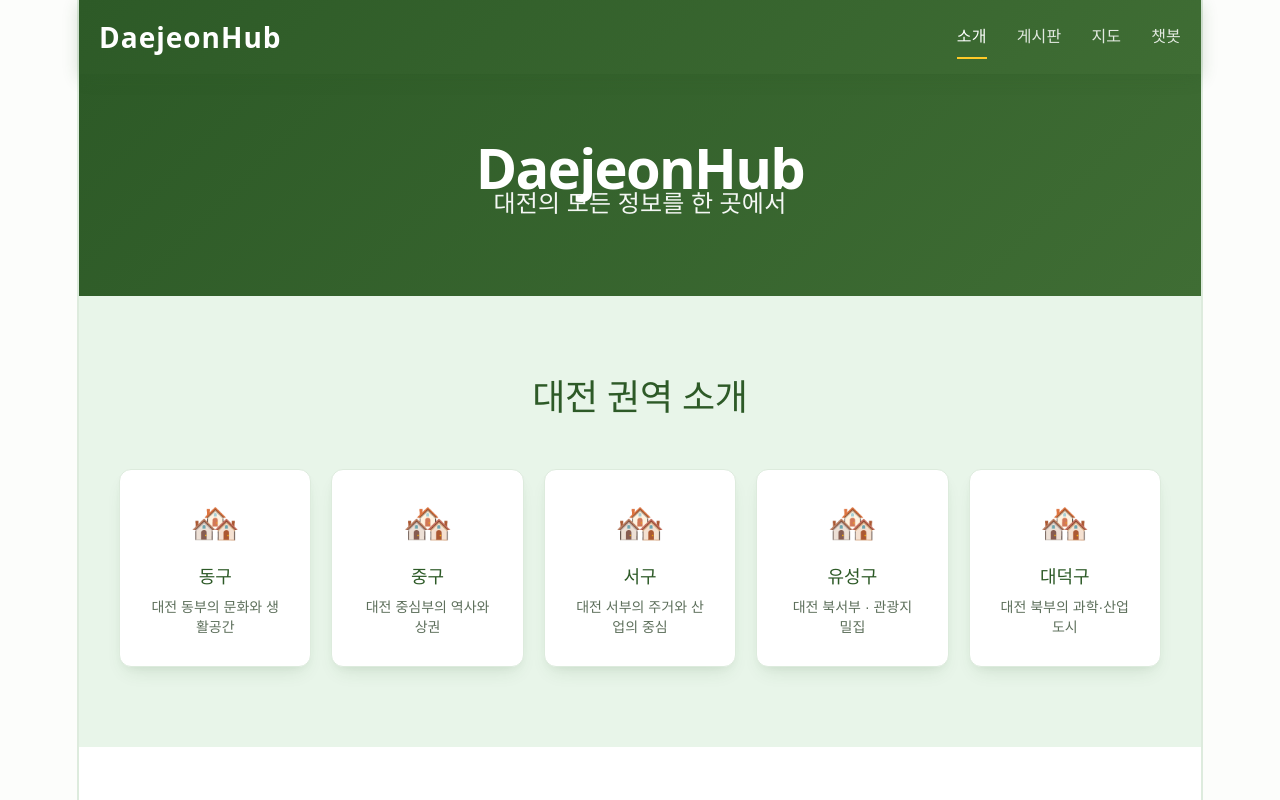
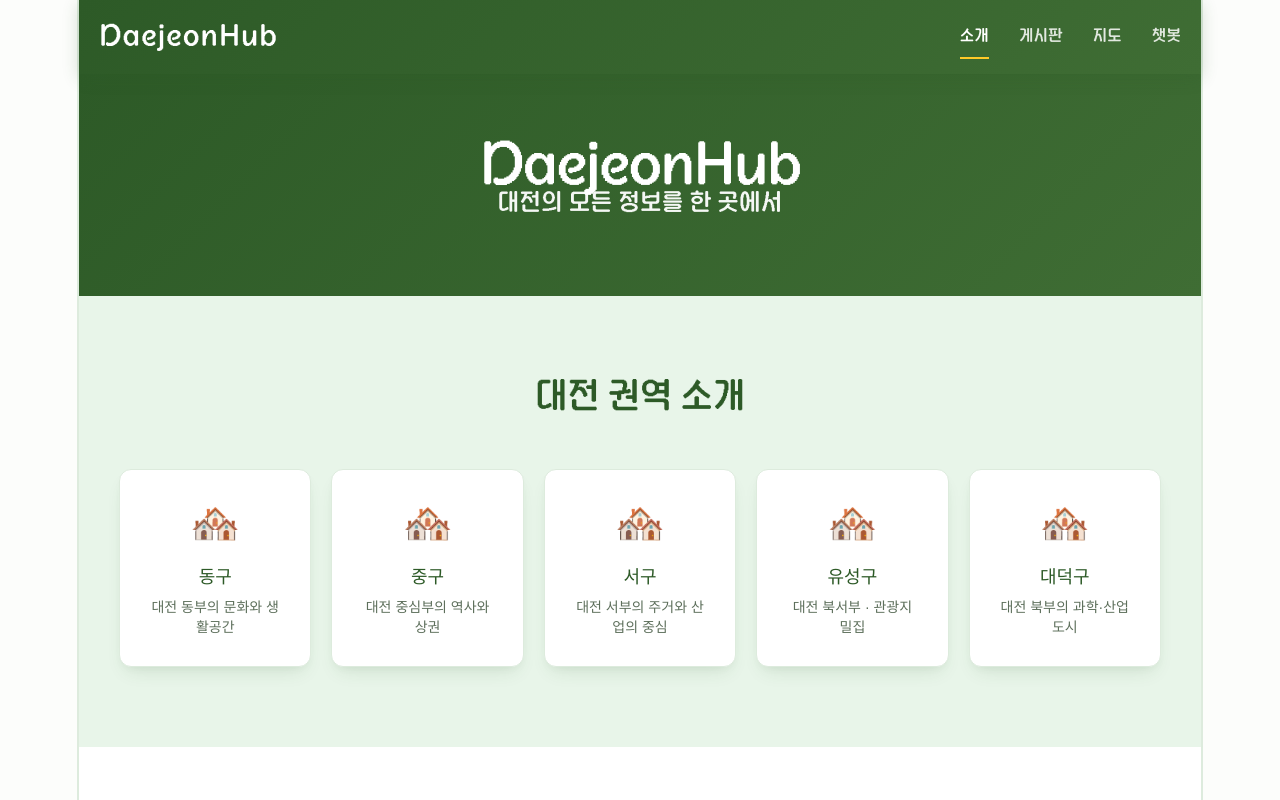
Before and after one commit to dang0321/Daejeonhub, a Vue app: page / in a window 1280 px wide. Shown: the top 800 px of the page. Built offline with nearby package versions, Linux system fonts and the light colour scheme; no server answers.

Commit message:
font 적용

```diff
--- a/src/style.css
+++ b/src/style.css
@@ -1,3 +1,11 @@
+@font-face {
+  font-family: 'Moneygraphy-Pixel';
+  src: url('./assets/fonts/Moneygraphy-Pixel.woff2') format('woff2');
+  font-weight: normal;
+  font-style: normal;
+  font-display: swap;
+}
+
 :root {
   --main: #E8F5E9;
   --sub: #2D5A27;
@@ -18,8 +26,8 @@
     rgba(45, 90, 39, 0.14) 0 10px 20px -8px,
     rgba(45, 90, 39, 0.08) 0 4px 8px -4px;
 
-  --sans: system-ui, 'Segoe UI', Roboto, sans-serif;
-  --heading: system-ui, 'Segoe UI', Roboto, sans-serif;
+  --sans: 'Moneygraphy-Pixel', system-ui, 'Segoe UI', Roboto, sans-serif;
+  --heading: 'Moneygraphy-Pixel', system-ui, 'Segoe UI', Roboto, sans-serif;
   --mono: ui-monospace, Consolas, monospace;
 
   font: 18px/145% var(--sans);
@@ -37,6 +45,7 @@ body {
   margin: 0;
   background: var(--bg);
   color: var(--text);
+  font-family: var(--sans);
 }
 
 h1,
```
